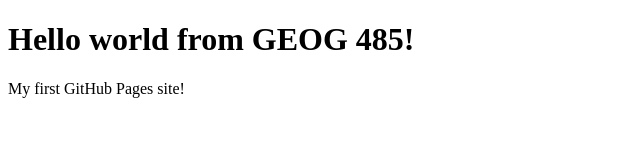
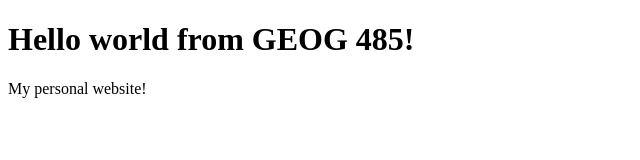
Before and after one commit to hopedsmith/hopedsmith.github.io, a plain HTML site: page index.html in a window 1280 px wide. Shown: the full height of the page, 0-640 px from the left. Drawn offline with Linux system fonts and the light colour scheme.

Commit message:
Add files via upload

```diff
--- a/index.html
+++ b/index.html
@@ -5,6 +5,6 @@
 </head>
 <body>
     <h1>Hello world from GEOG 485!</h1>
-    <p>My first GitHub Pages site!</p>
+    <p>My personal website!</p>
 </body>
 </html>
```
